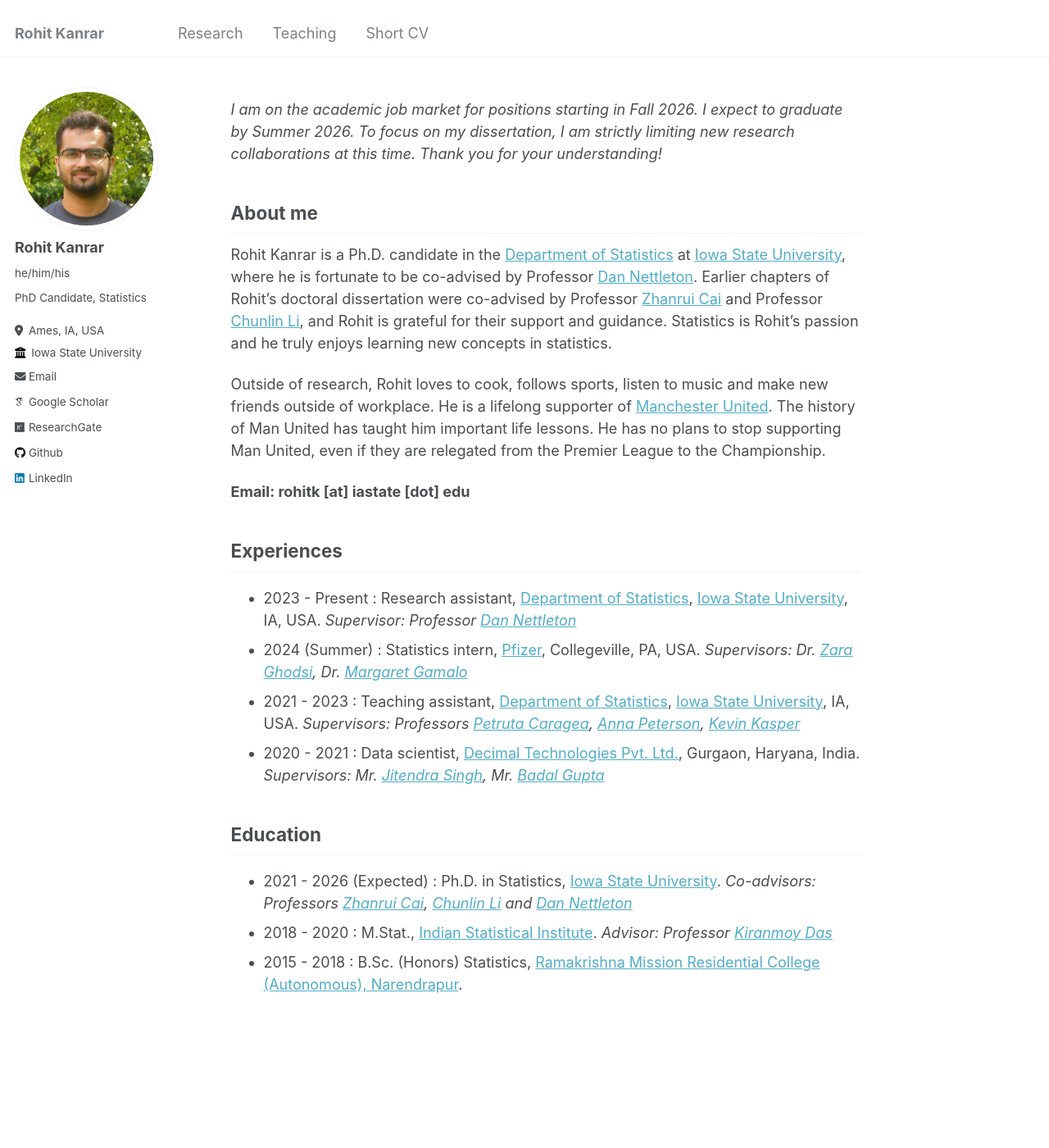
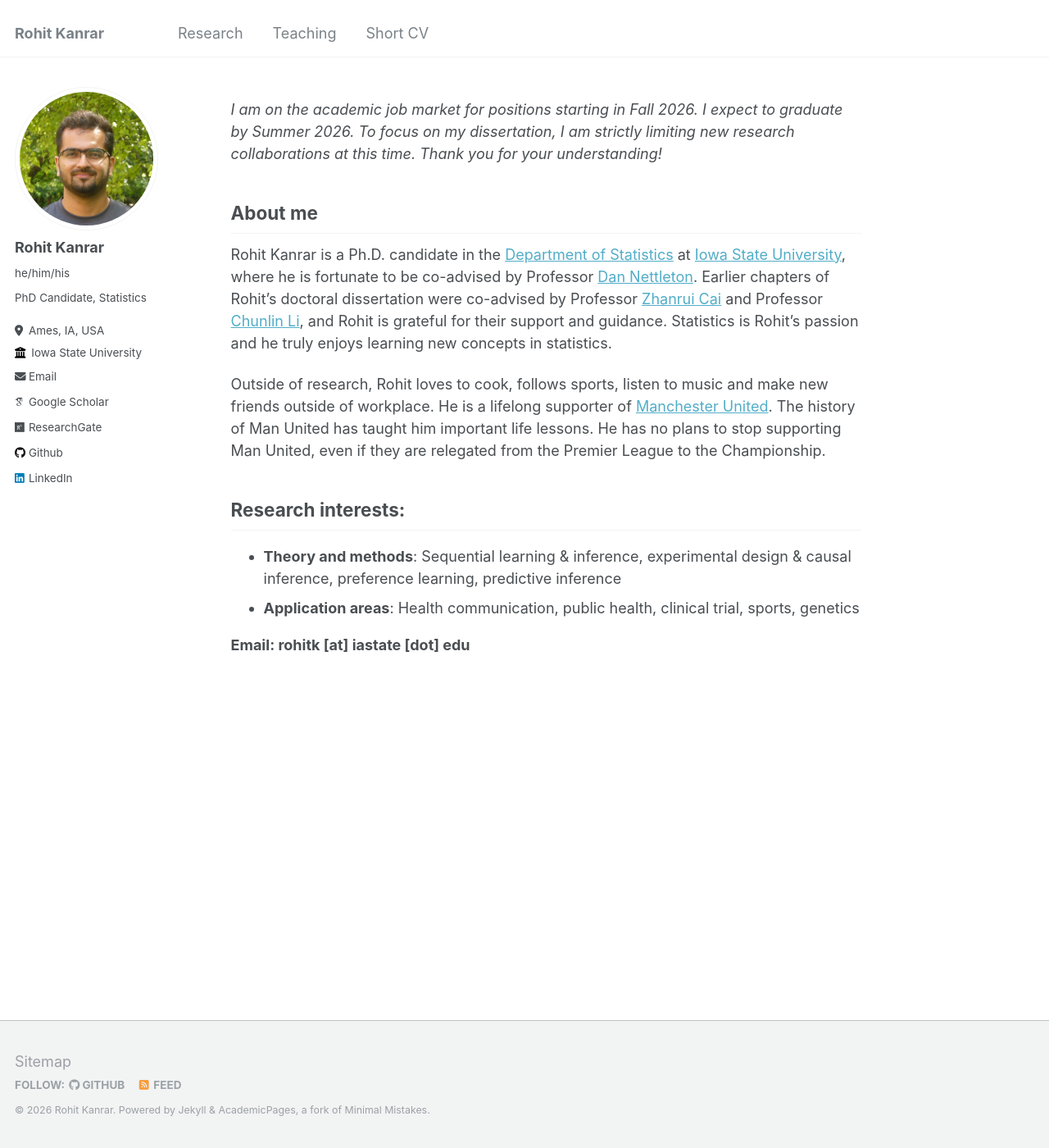
Before and after one commit to rohitkanrar/rohitkanrar.github.io, a Jekyll site: the page built from _pages/about.md, in a window 1280 px wide and 1400 px high. Shown: the whole window at 82% size. Built offline with Jekyll 4.4.1, drawn with Linux system fonts in a browser that asks for light colours; some web fonts are replaced.

Commit message:
cleaned about

```diff
--- a/_pages/about.md
+++ b/_pages/about.md
@@ -14,15 +14,8 @@ Rohit Kanrar is a Ph.D. candidate in the [Department of Statistics](https://www.
 
 Outside of research, Rohit loves to cook, follows sports, listen to music and make new friends outside of workplace. He is a lifelong supporter of [Manchester United](https://www.manutd.com/). The history of Man United has taught him important life lessons. He has no plans to stop supporting Man United, even if they are relegated from the Premier League to the Championship.
 
+## Research interests:
+* **Theory and methods**: Sequential learning & inference, experimental design & causal inference, preference learning, predictive inference
+* **Application areas**: Health communication, public health, clinical trial, sports, genetics
+
 **Email: rohitk [at] iastate [dot] edu**
-
-## Experiences
-* 2023 - Present : Research assistant, [Department of Statistics](https://www.stat.iastate.edu/), [Iowa State University]((https://www.iastate.edu/)), IA, USA. *Supervisor: Professor [Dan Nettleton](https://dnett.github.io/)*
-* 2024 (Summer) : Statistics intern, [Pfizer](https://www.pfizer.com/), Collegeville, PA, USA. *Supervisors: Dr. [Zara Ghodsi](https://www.linkedin.com/in/zara-ghodsi-099259110/), Dr. [Margaret Gamalo](https://www.linkedin.com/in/margaret-gamalo-phd-fasa-10a1479a/)*
-* 2021 - 2023 : Teaching assistant, [Department of Statistics](https://www.stat.iastate.edu/), [Iowa State University]((https://www.iastate.edu/)), IA, USA. *Supervisors: Professors [Petruta Caragea](https://www.stat.iastate.edu/people/petruta-caragea), [Anna Peterson](https://www.stat.iastate.edu/people/anna-peterson), [Kevin Kasper](https://www.stat.iastate.edu/people/kevin-kasper)*
-* 2020 - 2021 : Data scientist, [Decimal Technologies Pvt. Ltd.](https://decimaltech.com/), Gurgaon, Haryana, India. *Supervisors: Mr. [Jitendra Singh](https://www.linkedin.com/in/jitendraiitg/), Mr. [Badal Gupta](https://www.linkedin.com/in/badal-gupta/)*
-
-## Education
-* 2021 - 2026 (Expected) : Ph.D. in Statistics, [Iowa State University](https://www.iastate.edu/). *Co-advisors: Professors [Zhanrui Cai](https://zhanruicai.github.io/), [Chunlin Li](https://statistics.as.virginia.edu/people/chunlin-li) and [Dan Nettleton](https://dnett.github.io/)*
-* 2018 - 2020 : M.Stat., [Indian Statistical Institute](https://www.isical.ac.in/). *Advisor: Professor [Kiranmoy Das](https://scholar.google.com/citations?user=aUaRCTgAAAAJ&hl=en)*
-* 2015 - 2018 : B.Sc. (Honors) Statistics, [Ramakrishna Mission Residential College (Autonomous), Narendrapur](https://rkmrc.in/).
```
Also changed, not shown: _pages/cv.md (+1 -1 lines).
